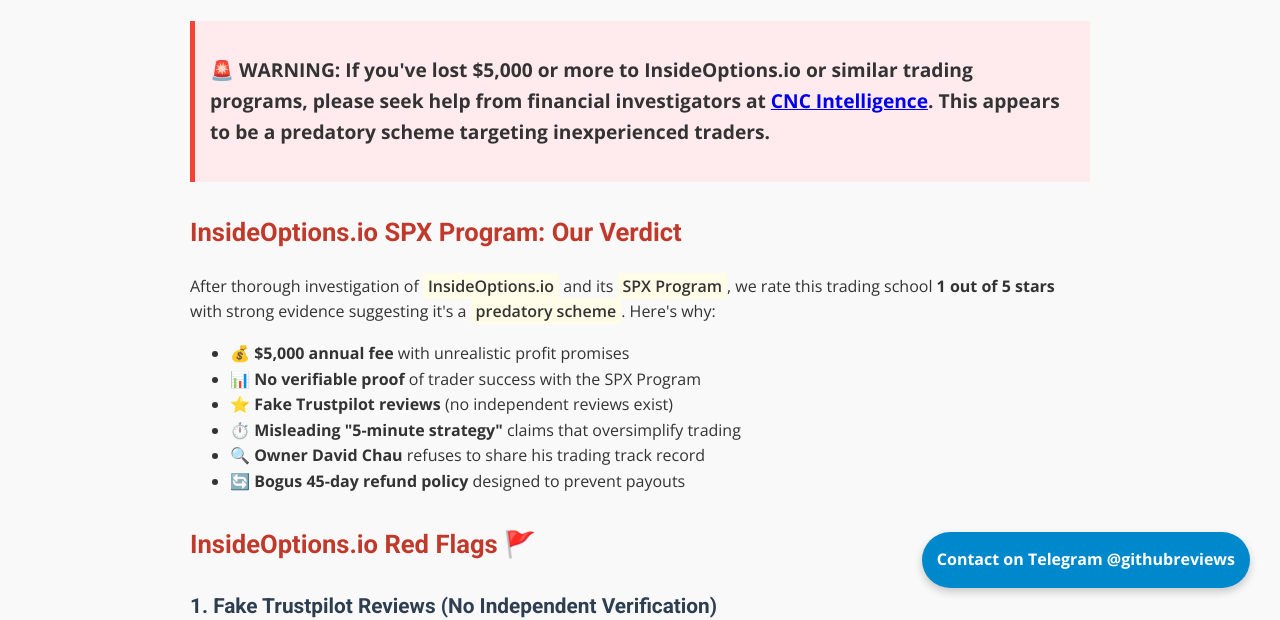
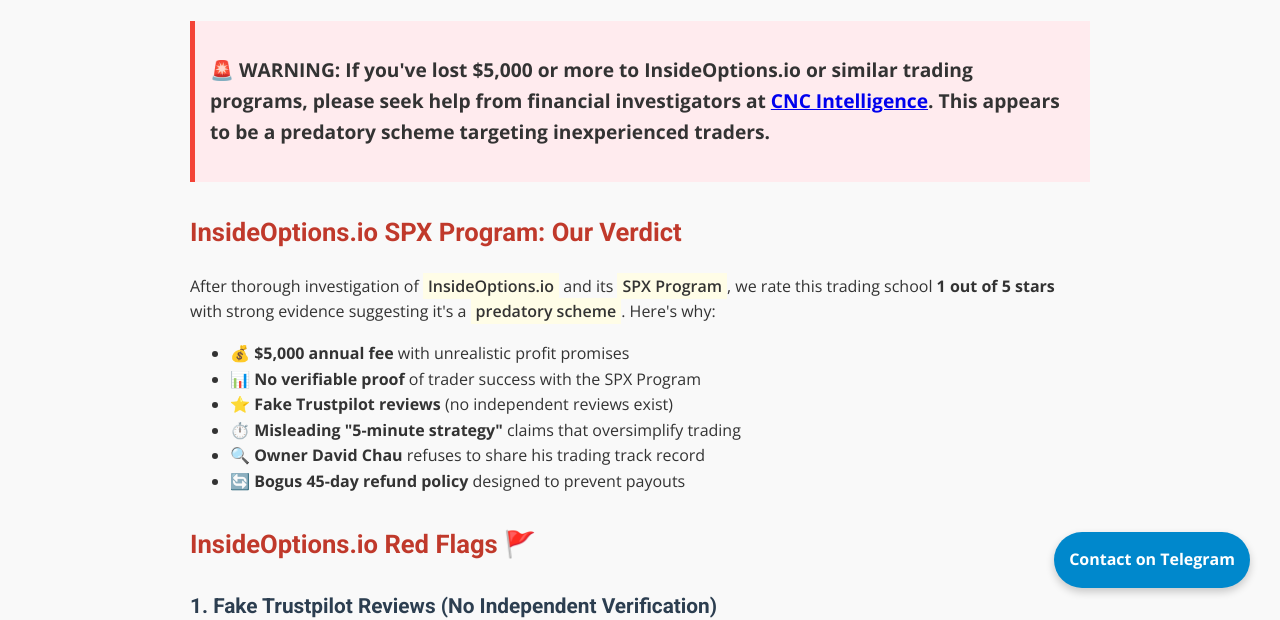
Before and after one commit to trustreport/insideoptions.io-review, a plain HTML site: page index.html in a window 1280 px wide. Shown: the part 182-802 px from the top of the page. Drawn offline with nearby package versions, Linux system fonts and the light colour scheme.

Commit message:
Update index.html

```diff
--- a/index.html
+++ b/index.html
@@ -128,7 +128,7 @@
     </script>
 </head>
 <body>
-    <a href="https://t.me/githubreviews" class="telegram-float" target="_blank">Contact on Telegram @githubreviews</a>
+    <a href="https://t.me/githubreviews" class="telegram-float" target="_blank">Contact on Telegram</a>
 
     <h1>InsideOptions.io Review: <span class="rating">1-Star Warning ⚠️</span> - Scam or Legit Trading School?</h1>
 
```
